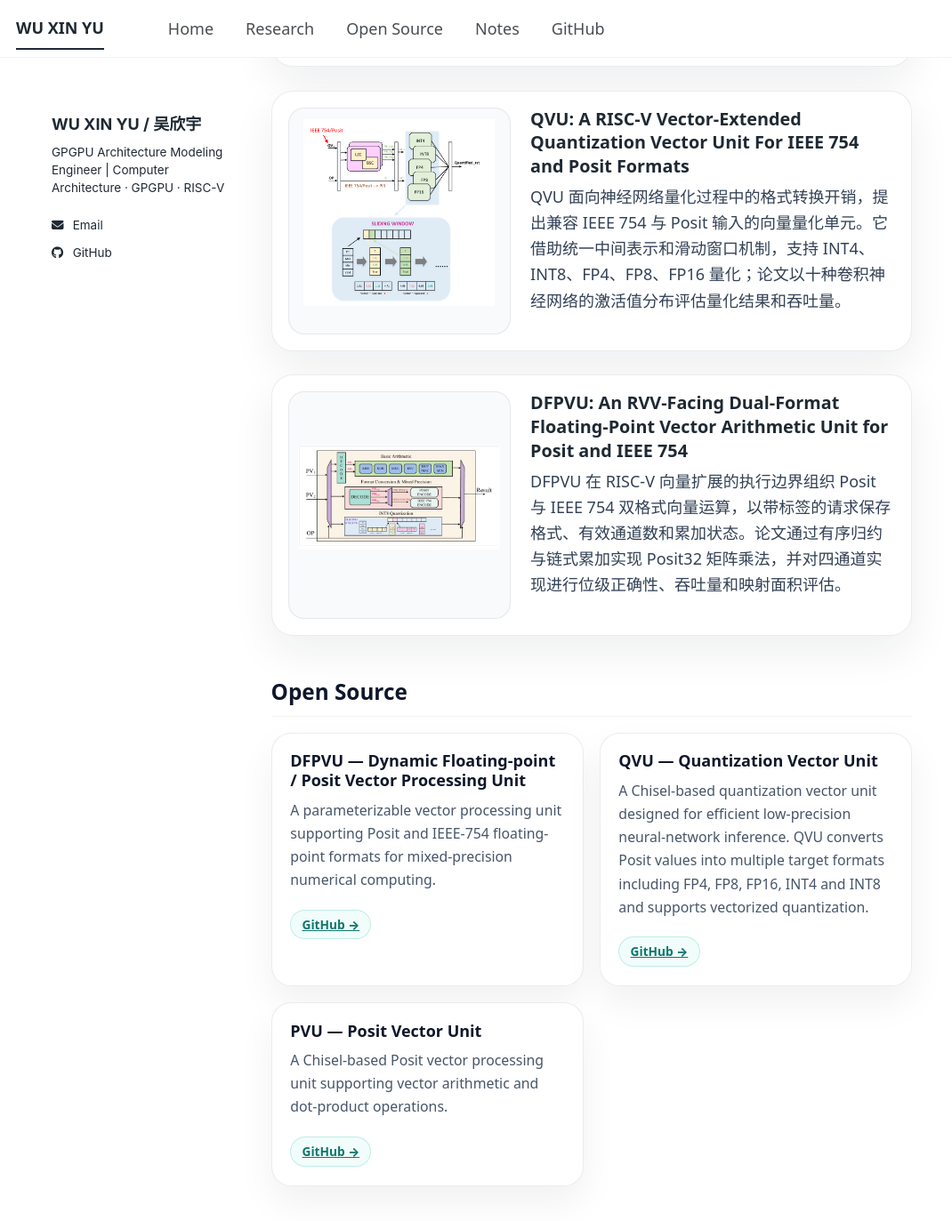
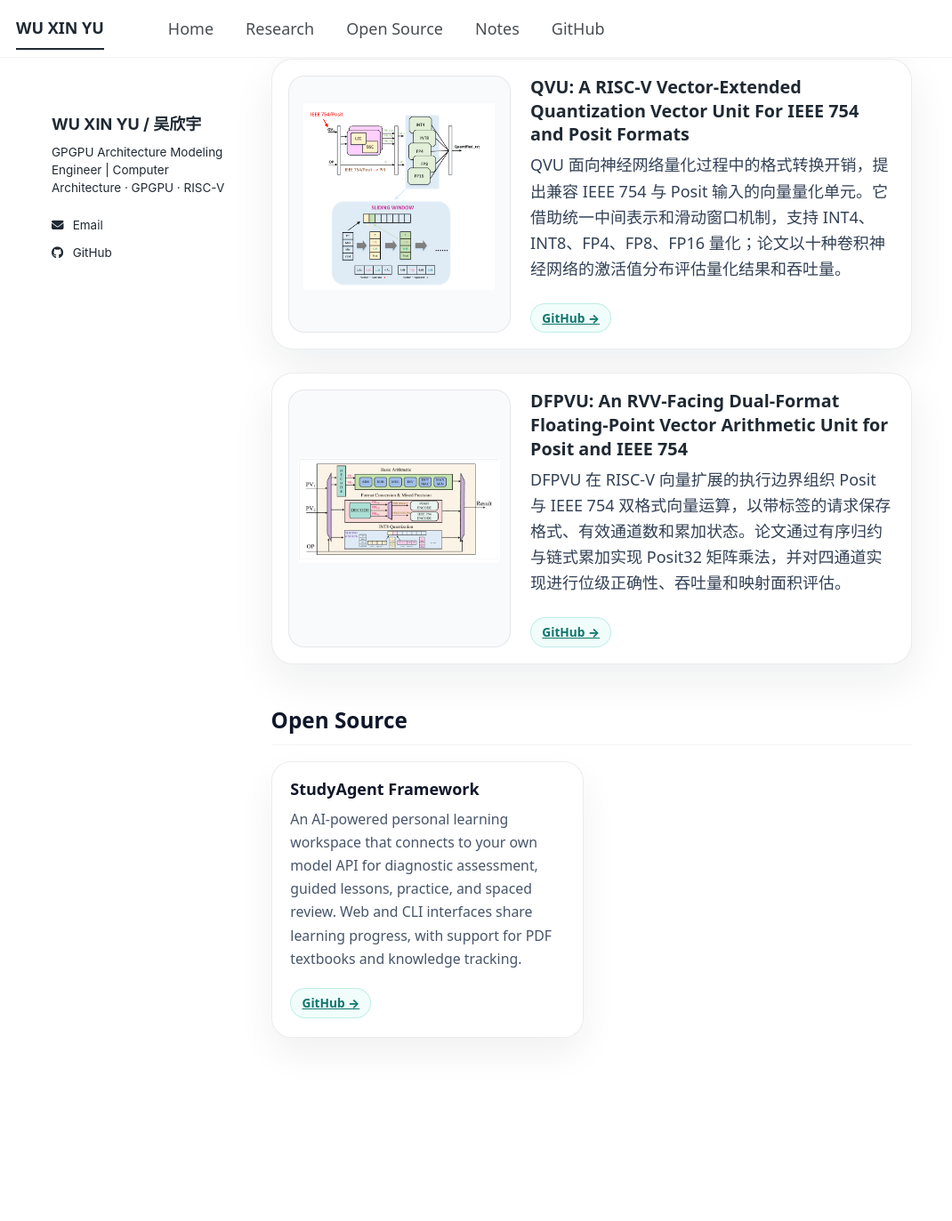
Before and after one commit to wwwuxy/wwwuxy.github.io, a Jekyll site: the page built from _pages/about.md, in a window 1280 px wide and 1400 px high, scrolled down 1333 px. Shown: the top 1373 px of the window at 89% size, without its empty margins (0-1070 px from the left). Built offline with Jekyll 4.4.1, drawn with Linux system fonts in a browser that asks for light colours; a style sheet for code colours, icons or effects is not loaded; after the commit the page ends 2566 px from its top, so only the background shows below that.

Commit message:
Add StudyAgent and link research repositories under papers

```diff
--- a/_data/projects.yml
+++ b/_data/projects.yml
@@ -1,55 +1,13 @@
-- slug: dfpvu
-  name: "DFPVU — Dynamic Floating-point / Posit Vector Processing Unit"
-  url: https://github.com/wwwuxy/DFPVU
-  description: "A parameterizable vector processing unit supporting Posit and IEEE-754 floating-point formats for mixed-precision numerical computing."
-  category: Processor & Numerical Architecture
-  highlights:
-    - Posit arithmetic
-    - Vector operations
-    - Dot product
-    - FP4 / FP8 / FP16 / FP32 / FP64
-    - Float ↔ Posit conversion
-    - Runtime configurable precision
-    - Chisel → SystemVerilog
-    - Verilator verification
+- slug: study-agent-framework
+  name: "StudyAgent Framework"
+  url: https://github.com/wwwuxy/Study-Agent-Framework
+  description: "An AI-powered personal learning workspace that connects to your own model API for diagnostic assessment, guided lessons, practice, and spaced review. Web and CLI interfaces share learning progress, with support for PDF textbooks and knowledge tracking."
+  category: Other Open Source
   tags:
-    - Computer Architecture
-    - Chisel
-    - Posit
-    - Floating Point
-    - Vector Processing
-    - Mixed Precision
+    - AI Agents
+    - Python
+    - FastAPI
+    - React
+    - BKT
+    - FSRS
   featured: true
-
-- slug: qvu
-  name: "QVU — Quantization Vector Unit"
-  url: https://github.com/wwwuxy/QVU
-  description: "A Chisel-based quantization vector unit designed for efficient low-precision neural-network inference. QVU converts Posit values into multiple target formats including FP4, FP8, FP16, INT4 and INT8 and supports vectorized quantization."
-  category: Processor & Numerical Architecture
-  tags:
-    - Chisel
-    - Quantization
-    - Posit
-    - FP4
-    - FP8
-    - AI Accelerator
-  featured: true
-
-- slug: pvu
-  name: "PVU — Posit Vector Unit"
-  url: https://github.com/wwwuxy/PVU
-  description: "A Chisel-based Posit vector processing unit supporting vector arithmetic and dot-product operations."
-  category: Processor & Numerical Architecture
-  highlights:
-    - Add
-    - Sub
-    - Mul
-    - Div
-    - Dot Product
-  tags:
-    - Posit
-    - Vector Architecture
-    - Chisel
-    - RTL
-    - Numerical Computing
-  featured: true
--- a/_includes/research-papers.html
+++ b/_includes/research-papers.html
@@ -7,6 +7,7 @@
   <div class="lw-publication-body">
     <h3 class="lw-publication-title">PVU: A Posit Vector Processor Unit Based on RISC-V Extension for Advanced Floating-Point Computation</h3>
     <p class="lw-publication-citation">PVU 是以 Chisel 构建的可参数化 Posit 向量处理单元，通过自定义 RISC-V 向量指令接入处理器，支持向量加、减、乘、除和点积。论文使用神经网络卷积层的量化数据验证运算结果，并与标量实现比较吞吐量和硬件资源开销。</p>
+    <a class="lw-mini-link" href="https://github.com/wwwuxy/PVU">GitHub →</a>
   </div>
 </article>
 
@@ -19,6 +20,7 @@
   <div class="lw-publication-body">
     <h3 class="lw-publication-title">QVU: A RISC-V Vector-Extended Quantization Vector Unit For IEEE 754 and Posit Formats</h3>
     <p class="lw-publication-citation">QVU 面向神经网络量化过程中的格式转换开销，提出兼容 IEEE 754 与 Posit 输入的向量量化单元。它借助统一中间表示和滑动窗口机制，支持 INT4、INT8、FP4、FP8、FP16 量化；论文以十种卷积神经网络的激活值分布评估量化结果和吞吐量。</p>
+    <a class="lw-mini-link" href="https://github.com/wwwuxy/QVU">GitHub →</a>
   </div>
 </article>
 
@@ -31,5 +33,6 @@
   <div class="lw-publication-body">
     <h3 class="lw-publication-title">DFPVU: An RVV-Facing Dual-Format Floating-Point Vector Arithmetic Unit for Posit and IEEE 754</h3>
     <p class="lw-publication-citation">DFPVU 在 RISC-V 向量扩展的执行边界组织 Posit 与 IEEE 754 双格式向量运算，以带标签的请求保存格式、有效通道数和累加状态。论文通过有序归约与链式累加实现 Posit32 矩阵乘法，并对四通道实现进行位级正确性、吞吐量和映射面积评估。</p>
+    <a class="lw-mini-link" href="https://github.com/wwwuxy/DFPVU">GitHub →</a>
   </div>
 </article>
--- a/_pages/about.md
+++ b/_pages/about.md
@@ -42,8 +42,7 @@ author_profile: true
 </div>
 </section>
 
-<section class="lw-section" aria-labelledby="home-research-papers-title">
-<h2 class="lw-section-title" id="home-research-papers-title">Selected Papers</h2>
+<section class="lw-section" aria-label="Research papers">
 {% include research-papers.html %}
 </section>
 
--- a/_pages/projects.md
+++ b/_pages/projects.md
@@ -6,9 +6,9 @@ author_profile: true
 ---
 
 <header class="lw-page-header">
-<p class="lw-eyebrow">Open Source · Reproducible Systems · GPU Research</p>
+<p class="lw-eyebrow">Open Source · AI Agents · Learning Tools</p>
 <h1 class="lw-title">Open Source Projects</h1>
-<p class="lw-subtitle">Selected repositories related to computer architecture, numerical computing, vector processing, and AI accelerators.</p>
+<p class="lw-subtitle">Open-source software for AI-assisted learning.</p>
 </header>
 
 <section class="lw-section">
```
Also changed, not shown: _pages/research.md (+1 -2 lines), scripts/check-rendered-site.rb (+8 -4 lines), 1 other file.
